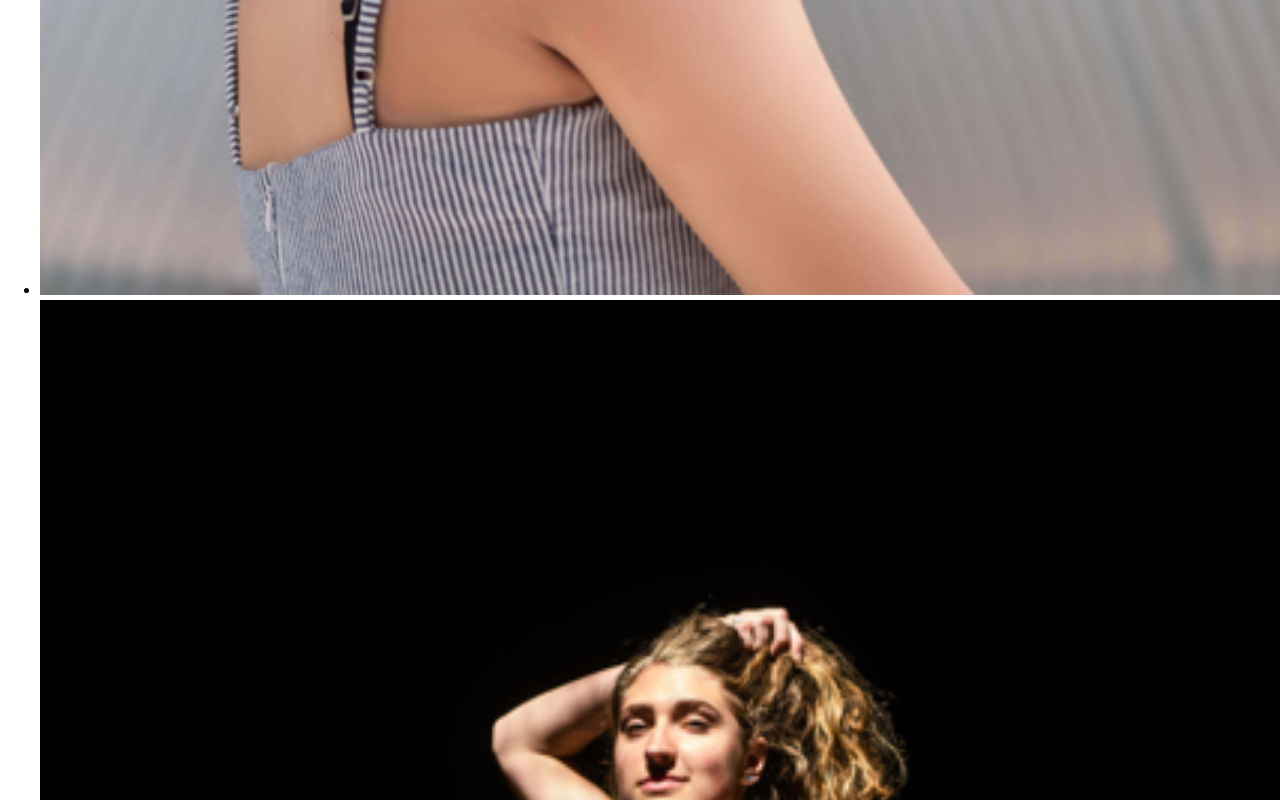
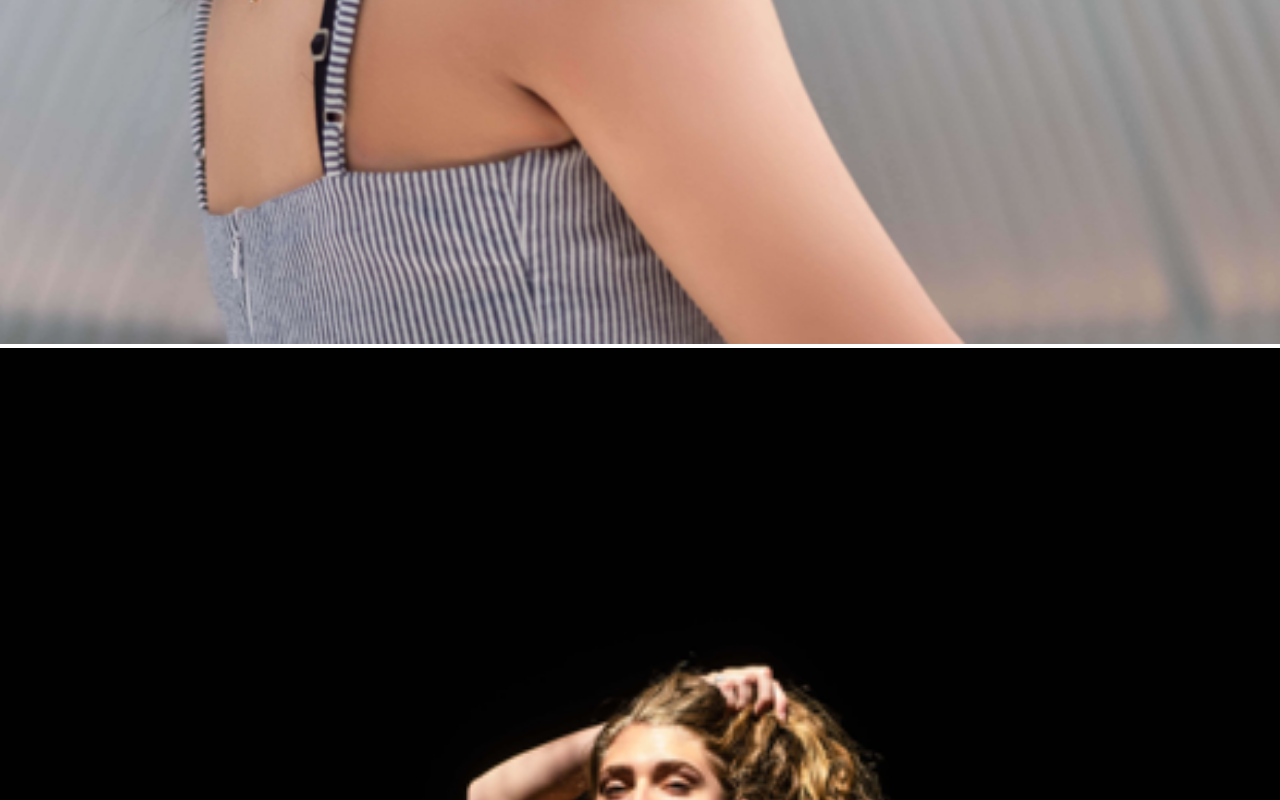
Before and after one commit to kdk68/Week-2-HW, a plain HTML site: page deploy/index.html in a window 1280 px wide. Shown: the part 5124-5924 px from the top of the page. Drawn offline with nearby package versions, Linux system fonts and the light colour scheme.

Commit message:
prepare for gallery

```diff
--- a/dev/scss/base/_base.scss
+++ b/dev/scss/base/_base.scss
@@ -1,3 +1,11 @@
 /* =============
     Base
 ============= */
+
+ul{
+    padding: 0;
+
+    li{
+        list-style: none;
+    }
+}
```
Also changed, not shown: deploy/css/styles.css.
